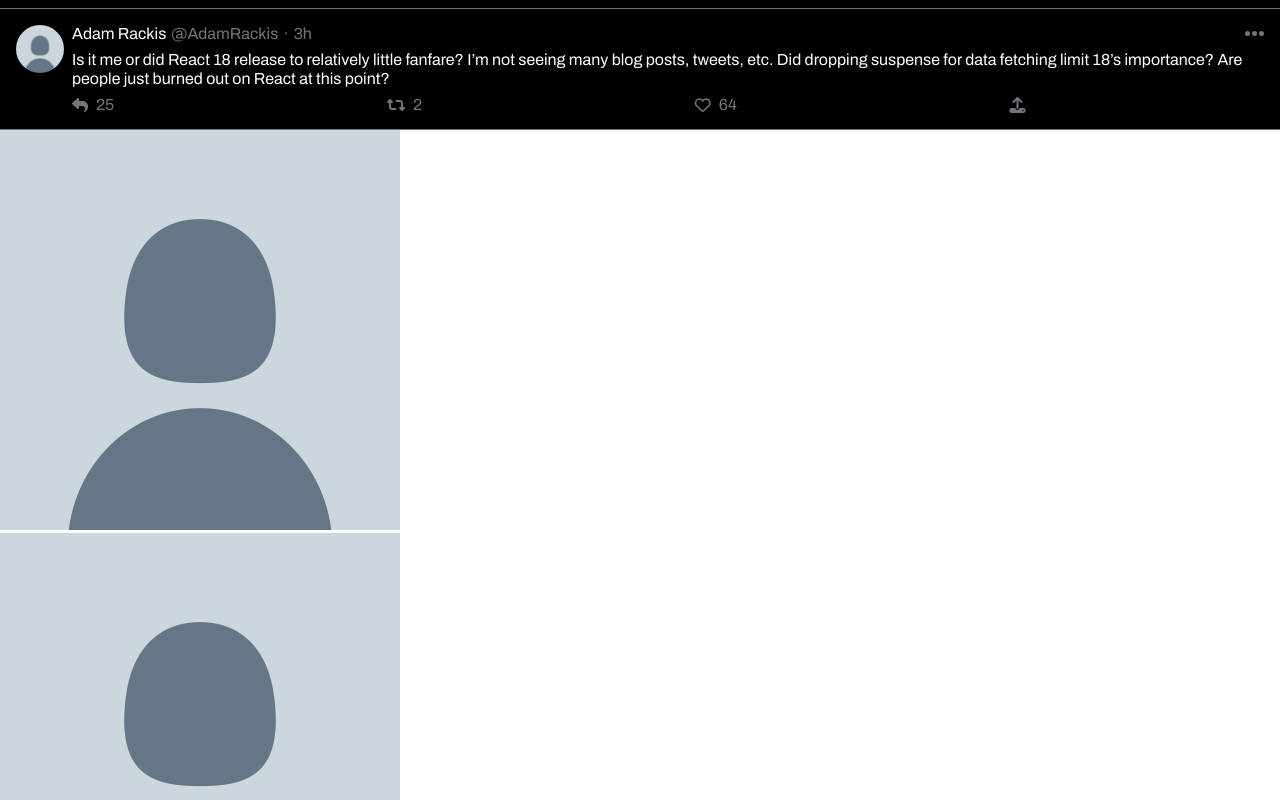
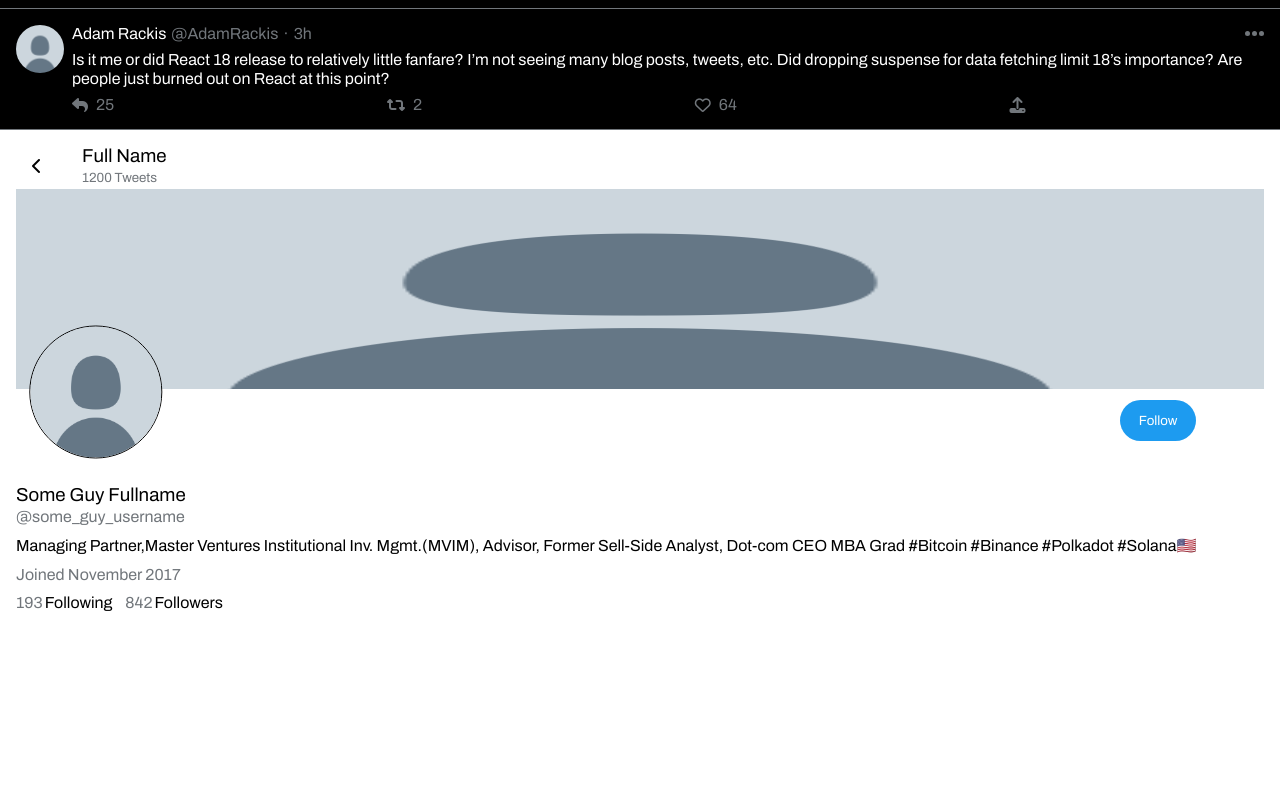
Before and after one commit to Ali-Fattahian/twitter-clone-frontend, a React (Create React App) app: page / in a window 1280 px wide. Shown: the part 960-1760 px from the top of the page. After the commit the page ends 1627 px from the top, so only its background shows below. Built offline with nearby package versions, Linux system fonts and the light colour scheme.

Commit message:
style Profile component

```diff
--- a/src/components/Navigation.module.css
+++ b/src/components/Navigation.module.css
@@ -22,7 +22,7 @@
 }
 
 .nav__item:hover {
-    background-color: rgb(234, 234, 234);
+    background-color: #eaeaea;
 }
 
 .nav__item i {
--- a/src/components/Profile.js
+++ b/src/components/Profile.js
@@ -5,13 +5,21 @@
   return (
     <section className={classes.profile}>
       <div className={classes["profile__top"]}>
-        <div className={classes["profile__top-left"]}></div>
+        <div className={classes["profile__top-left"]}>
+          <div id={classes.icon}>
+            <i className="fa fa-chevron-left"></i>
+          </div>
+          <div>
+            <h3>Full Name</h3>
+            <p>1200 Tweets</p>
+          </div>
+        </div>
         <div></div>
       </div>
       <img src={ProfilePicture} alt="header" />
       <div className={classes["profile__bottom"]}>
         <div className={classes["profile__bottom-middle"]}>
-          <img src={ProfilePicture} alt='profile' />
+          <img src={ProfilePicture} alt="profile" />
           <button className="btn">Follow</button>
         </div>
         <div className={classes["profile__bottom-bottom"]}>
@@ -27,13 +35,15 @@
             </p>
           </div>
           <p className={classes["user-date-joined"]}>Joined November 2017</p>
-          <div className={classes["user-follow"]}>
-            <span>193</span>
-            <span id={classes["user-follow__text"]}>Following</span>
-          </div>
-          <div className={classes["user-follow"]}>
-            <span>842</span>
-            <span id={classes["user-follow__text"]}>Following</span>
+          <div className={classes.follow}>
+            <div className={classes["user-follow"]}>
+              <span>193</span>
+              <p id={classes["user-follow__text"]}>Following</p>
+            </div>
+            <div className={classes["user-follow"]}>
+              <span>842</span>
+              <p id={classes["user-follow__text"]}>Followers</p>
+            </div>
           </div>
         </div>
       </div>
@@ -41,4 +51,10 @@
   );
 };
 
+// Images should be a link to the image
+// Fullname at the top and the tweet count are links to the profile page
+// Follow button is Following turns into Unfollow (red) (244, 33, 46) on hover. at least in dark mode.
+// For not followings, it is a Follow text (black color) and (#eff3f4) background and gets a little darker on hover.
+// Following and Follower number at the bottom show real peaple
+
 export default Profile;
--- a/src/components/Profile.module.css
+++ b/src/components/Profile.module.css
@@ -0,0 +1,118 @@
+.profile {
+    display: flex;
+    flex-direction: column;
+    justify-content: flex-start;
+    align-items: flex-start;
+    padding: 1rem;
+    gap: .2rem;
+}
+
+.profile__top {
+    display: flex;
+    width: 100%;
+}
+
+.profile > img {
+    display: block;
+    width: 100%;
+    height: 200px;
+    background-repeat: no-repeat;
+    cursor: pointer;
+}
+
+.profile__bottom {
+    display: flex;
+    flex-direction: column;
+}
+
+.profile__top-left {
+    display: flex;
+    gap: 1.5rem;
+}
+
+.profile__top-left > div {
+    display: flex;
+    flex-direction: column;
+    gap: 4px;
+}
+
+#icon {
+    justify-content: center;
+    padding: 0 1rem;
+    border-radius: 50%;
+    cursor: pointer;
+    transition: background-color ease-in-out 250ms;
+}
+
+#icon:hover {
+    background-color: #eaeaea;
+}
+
+.profile__top-left > div p {
+    color: var(--gray);
+    font-size: smaller;
+}
+
+.profile__bottom-middle {
+    display: flex;
+    align-items: flex-start;
+    justify-content: space-between;
+    width: 100%;
+}
+
+.profile__bottom-middle img {
+    width: 133px;
+    height: 133px;
+    border: 1px solid var(--dark-theme-background);
+    border-radius: 50%;
+    transform: translateY(-50%) translateX(10%);
+    cursor: pointer;
+}
+
+.profile__bottom-middle button {
+    transform: translateY(.5rem);
+}
+
+.profile__bottom-bottom {
+    transform: translateY(-2.5rem);
+    display: flex;
+    flex-direction: column;
+    justify-content: flex-start;
+    align-items: flex-start;
+    gap: .7rem;
+}
+
+.user-info {
+    display: flex;
+    flex-direction: column;
+    justify-content: flex-start;
+    align-items: flex-start;
+    gap: .2rem;
+}
+
+.user-info p {
+    color: var(--gray);
+}
+
+.user-date-joined {
+    color: var(--gray);
+}
+
+.follow {
+    display: flex;
+    gap: .8rem;
+}
+
+.follow span {
+    color: var(--gray);
+    margin-right: 2px;
+}
+
+.user-follow {
+    display: flex;
+    cursor: pointer;
+}
+
+.user-follow:hover {
+    text-decoration: underline;
+}
--- a/src/index.css
+++ b/src/index.css
@@ -22,6 +22,7 @@
   border: transparent .1px solid;
   padding: 12px 18px;
   border-radius: 2rem;
+  cursor: pointer;
 }
 
 .btn--disabled {
```
